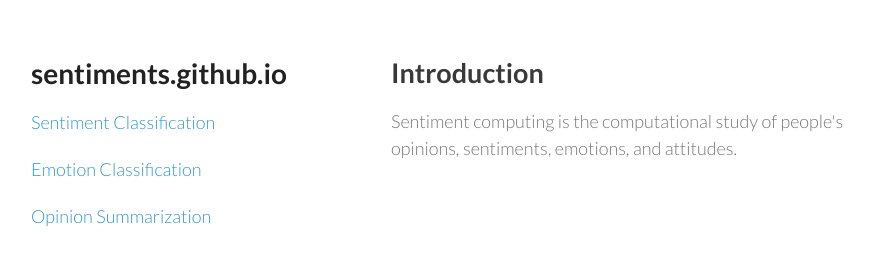
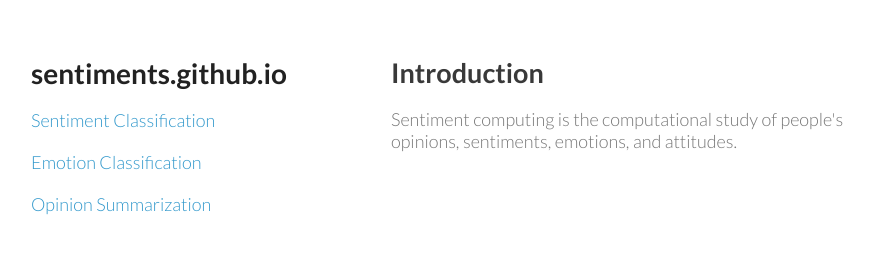
Before and after one commit to sentiments/sentiments.github.io, a plain HTML site: page index.html in a window 1280 px wide. Shown: the whole page, without its empty margins (179-1053 px from the left). Drawn offline with Linux system fonts and the light colour scheme.

Commit message:
Update styles.css

```diff
--- a/stylesheets/styles.css
+++ b/stylesheets/styles.css
@@ -2,7 +2,7 @@
 
 body {
   padding:50px;
-  font:18px/1.5 Lato, "Helvetica Neue", Helvetica, Arial, sans-serif;
+  font:18px Lato, "Helvetica Neue", Helvetica, Arial, sans-serif;
   color:#777;
   font-weight:300;
 }
```
